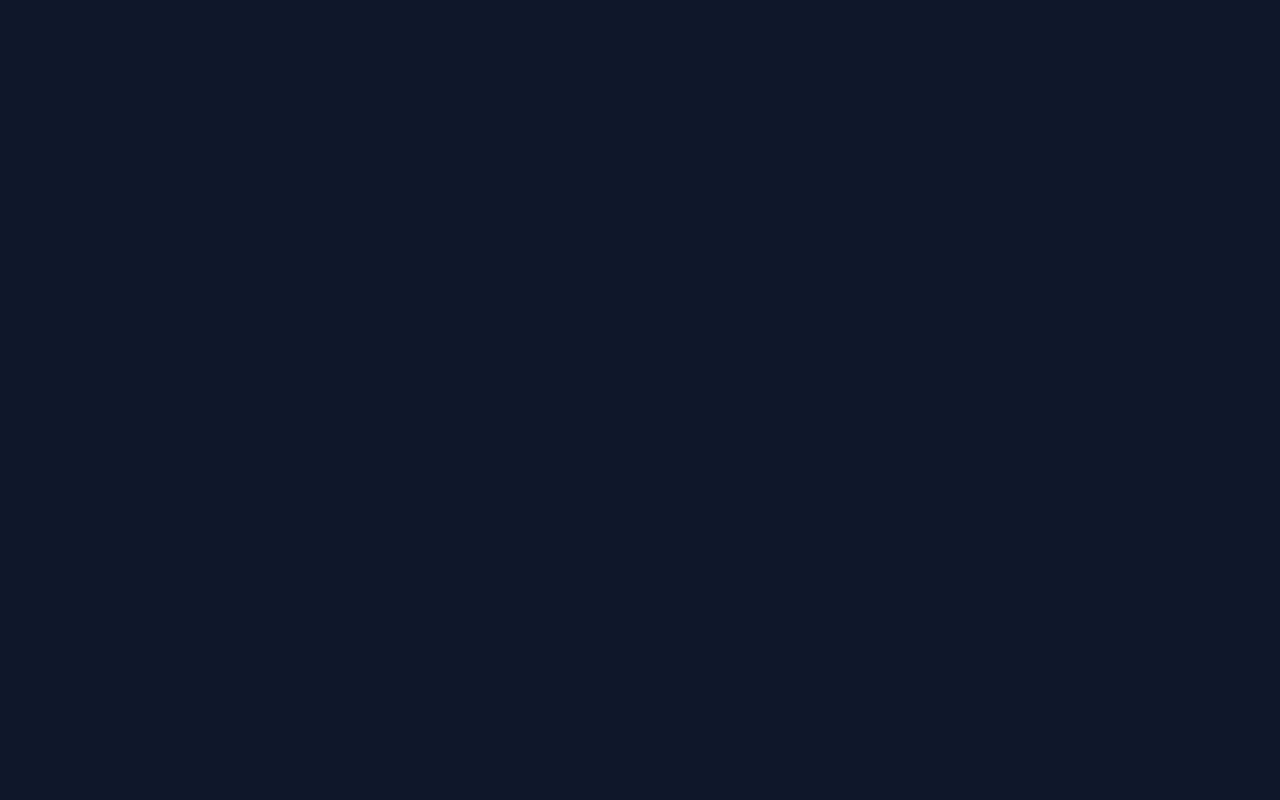
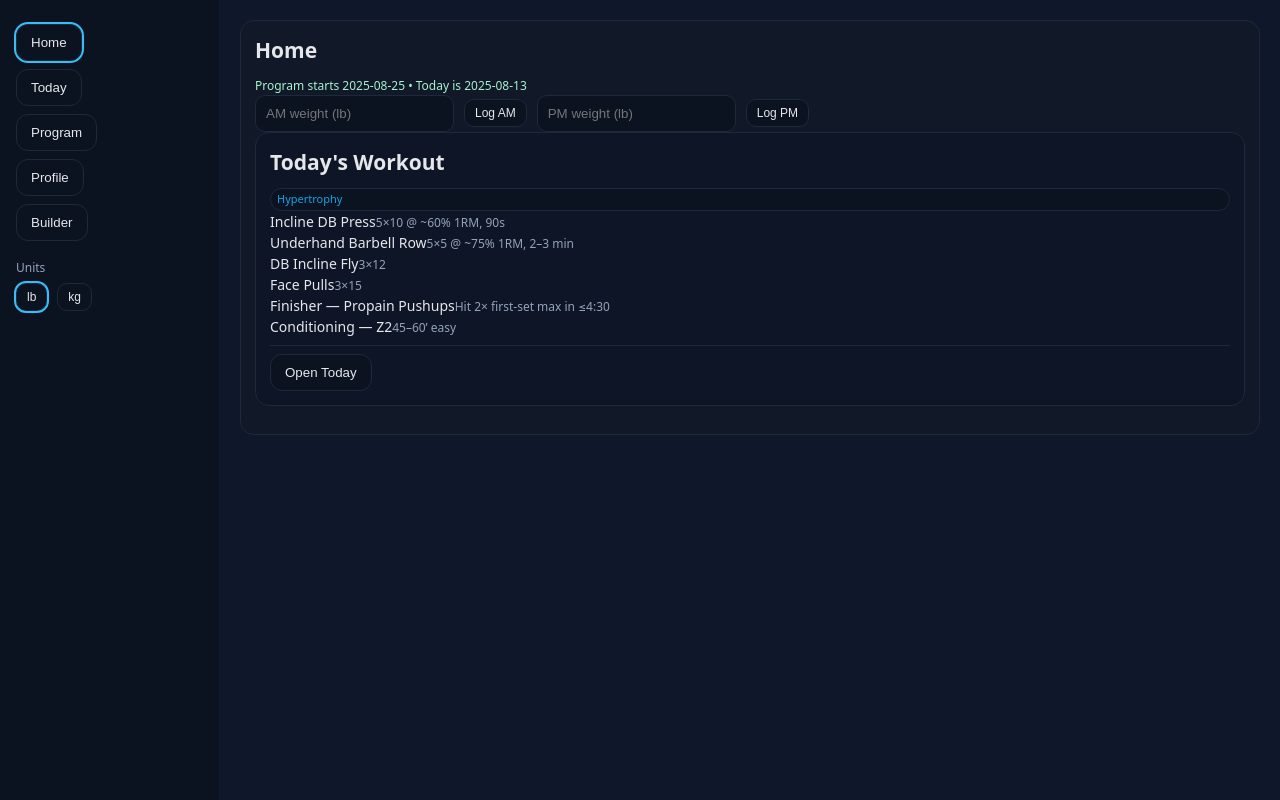
Before and after one commit to uhDraz3-noob-dev/workout-tracker, a plain HTML site: page index.html in a window 1280 px wide. Drawn offline with Linux system fonts and the light colour scheme.

Commit message:
Update index.html

```diff
--- a/index.html
+++ b/index.html
@@ -13,7 +13,7 @@
 <body>
 
 
-  <div id="app" class="wrap" style="display:none;">
+  <div id="app" class="wrap">
     <aside class="aside">
       <button class="btn tab active" data-tab="home">Home</button>
       <button class="btn tab" data-tab="today">Today</button>
```
